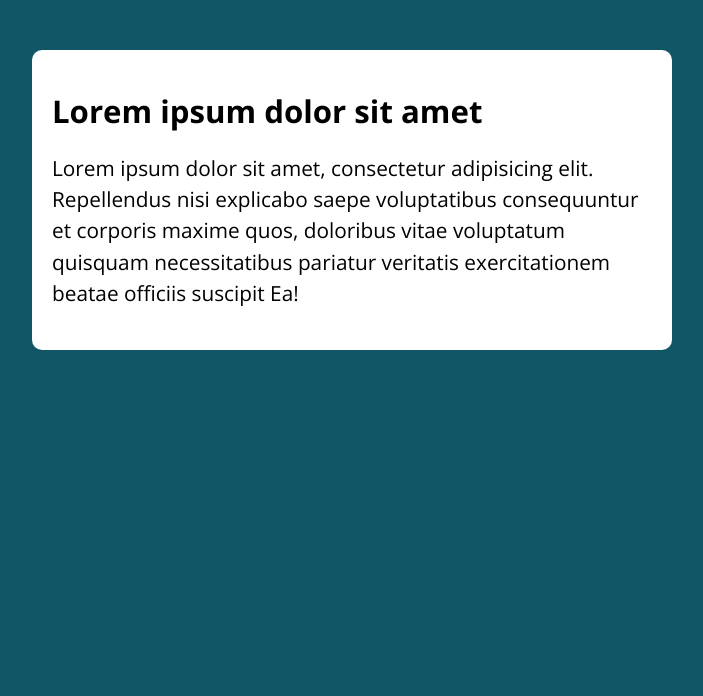
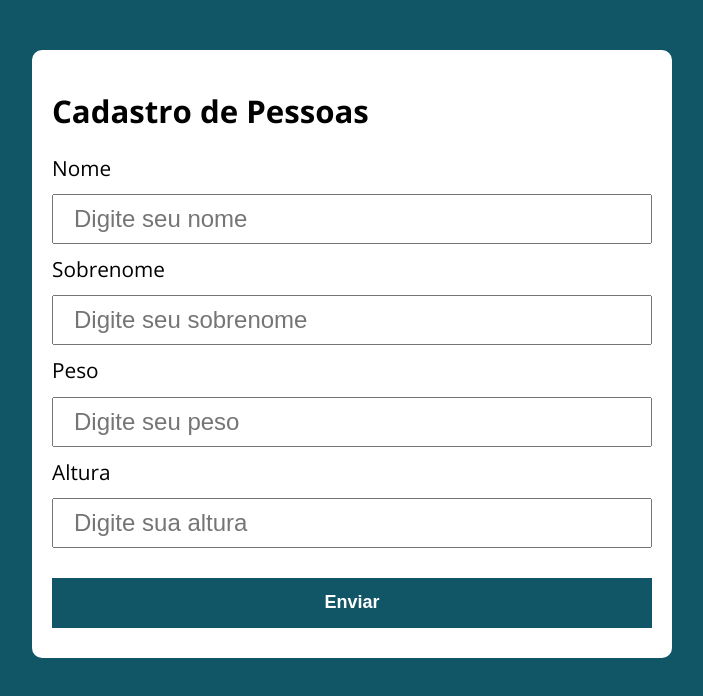
Before and after one commit to LucasDuarteV/javascript-e-typescript-do-b-sico-ao-avan-ado-js-tS, a plain HTML site: page modelo/index.html in a window 1280 px wide. Shown: the whole page, without its empty margins (288-991 px from the left). Drawn offline with nearby package versions, Linux system fonts and the light colour scheme.

Commit message:
Modelo HTML e CSS para exercícios posteriores UPDATE

```diff
--- a/modelo/index.html
+++ b/modelo/index.html
@@ -4,24 +4,36 @@
 <head>
     <meta charset="UTF-8">
     <meta name="viewport" content="width=device-width, initial-scale=1.0">
-  <meta http-equiv="X-UA-Compatible" content="ie=edge">
-  <title>Modelo</title>
+    <title>Cadastro de Pessoas</title>
     <link rel="stylesheet" href="./assets/css/style.css">
 </head>
 
 <body>
 
     <section class="container">
-    <h1>Lorem ipsum dolor sit amet</h1>
-    <p>
-      Lorem ipsum dolor sit amet, consectetur adipisicing elit.
-      Repellendus nisi explicabo saepe voluptatibus consequuntur et corporis
-      maxime quos, doloribus vitae voluptatum quisquam necessitatibus
-      pariatur veritatis exercitationem beatae officiis suscipit Ea!
-    </p>
+        <h1>Cadastro de Pessoas</h1>
+
+        <form class="form">
+            <label for="nome">Nome</label>
+            <input type="text" id="nome" class="nome" placeholder="Digite seu nome">
+
+            <label for="sobrenome">Sobrenome</label>
+            <input type="text" id="sobrenome" class="sobrenome" placeholder="Digite seu sobrenome">
+
+            <label for="peso">Peso</label>
+            <input type="number" id="peso" class="peso" placeholder="Digite seu peso">
+
+            <label for="altura">Altura</label>
+            <input type="number" step="0.01" id="altura" class="altura" placeholder="Digite sua altura">
+
+            <button type="submit">Enviar</button>
+        </form>
+
+        <div class="resultado"></div>
     </section>
 
     <script src="./assets/js/main.js"></script>
+
 </body>
 
 </html>
```
Lines whose indentation alone changed are shown as unchanged.
